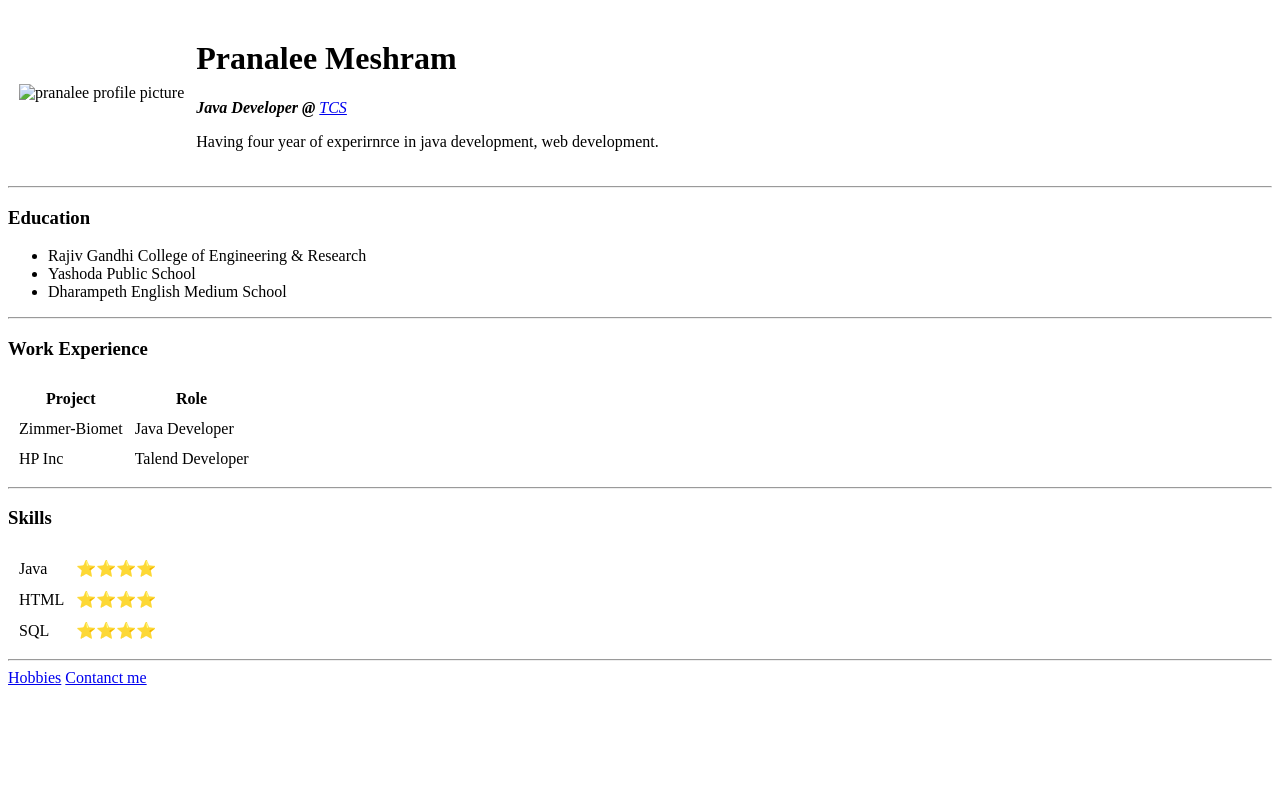
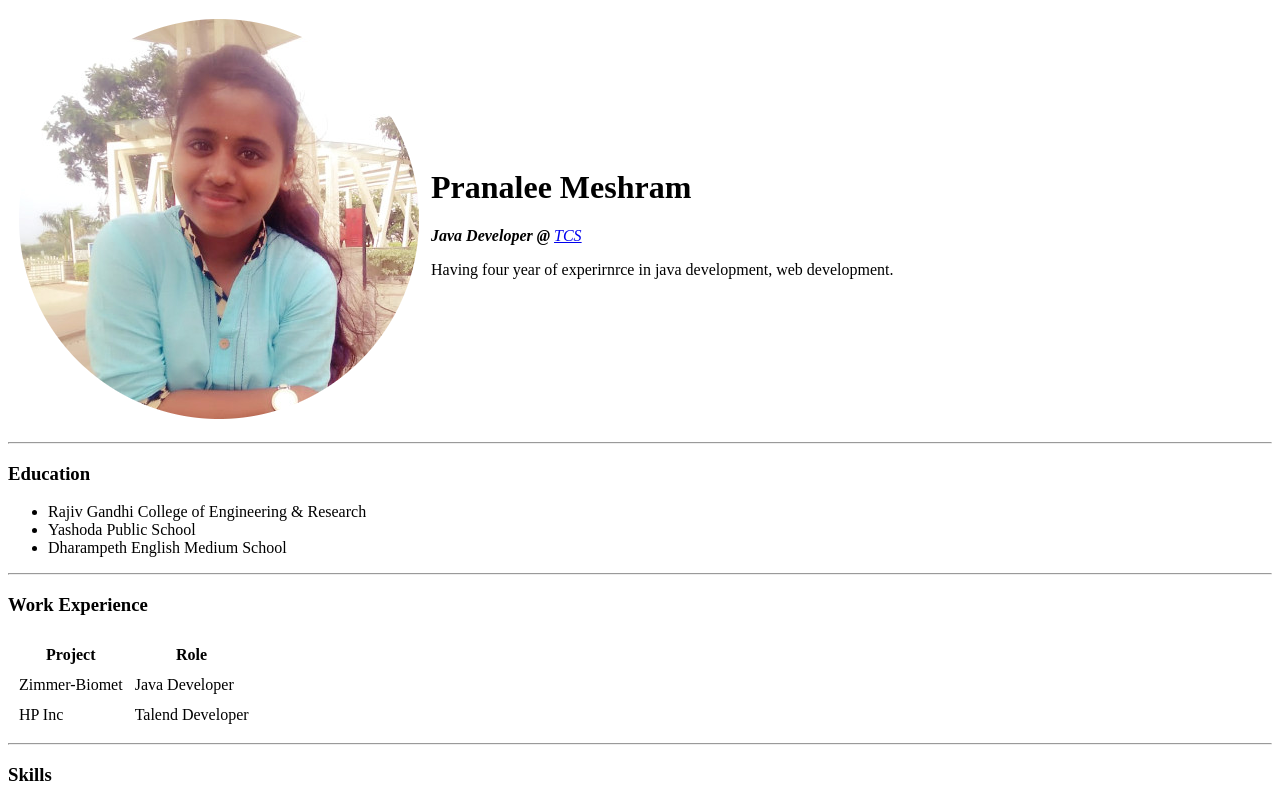
Before and after one commit to IIPranuII/cv, a plain HTML site: page index.html in a window 1280 px wide. Shown: the top 800 px of the page. Drawn offline with Linux system fonts and the light colour scheme.

Commit message:
images source change

```diff
--- a/index.html
+++ b/index.html
@@ -8,7 +8,7 @@
 <body>
     <table cellspacing="10">
         <tr>
-            <td><img src="images/profile-modified.png" alt="pranalee profile picture"></td>
+            <td><img src="profile-modified.png" alt="pranalee profile picture"></td>
             <td>
                 <h1>Pranalee Meshram</h1>
                 <p><em><strong>Java Developer @ </strong><a href="https://www.tcs.com/">TCS</a> </em></p>
```
